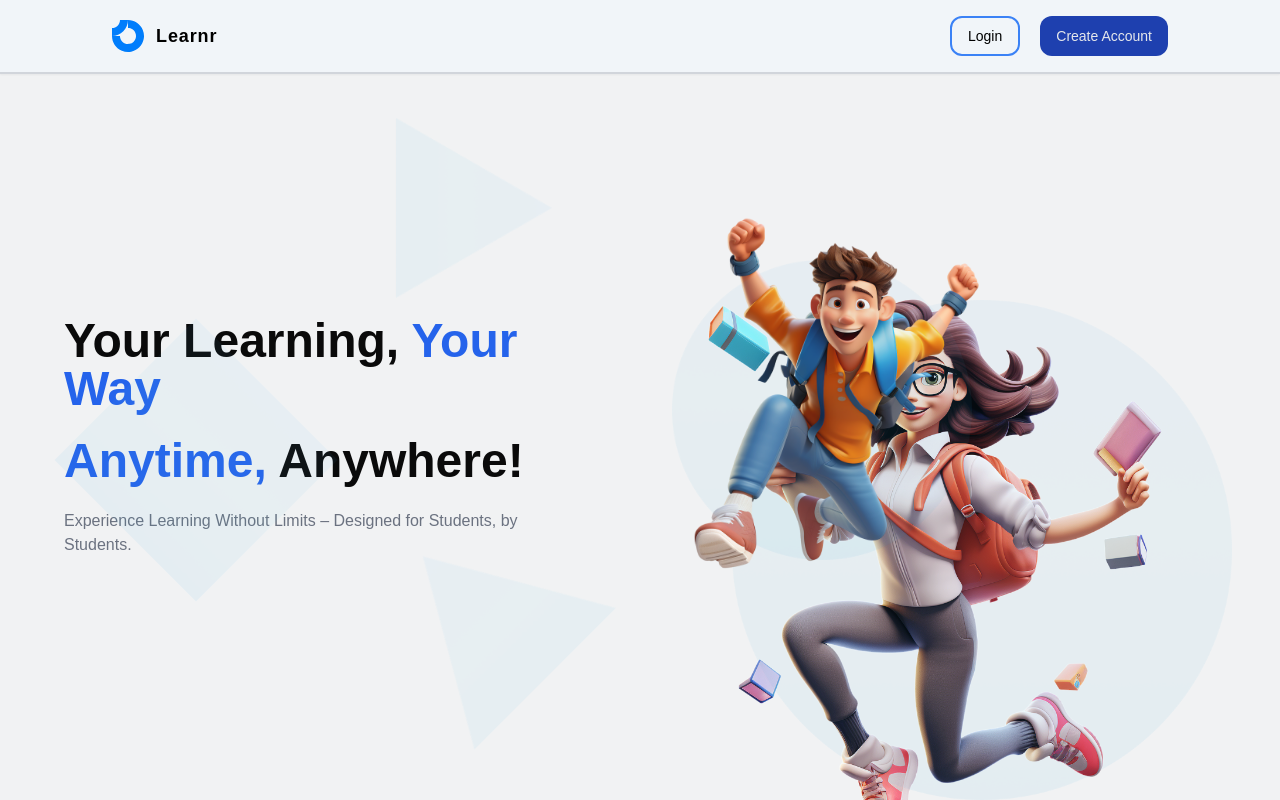
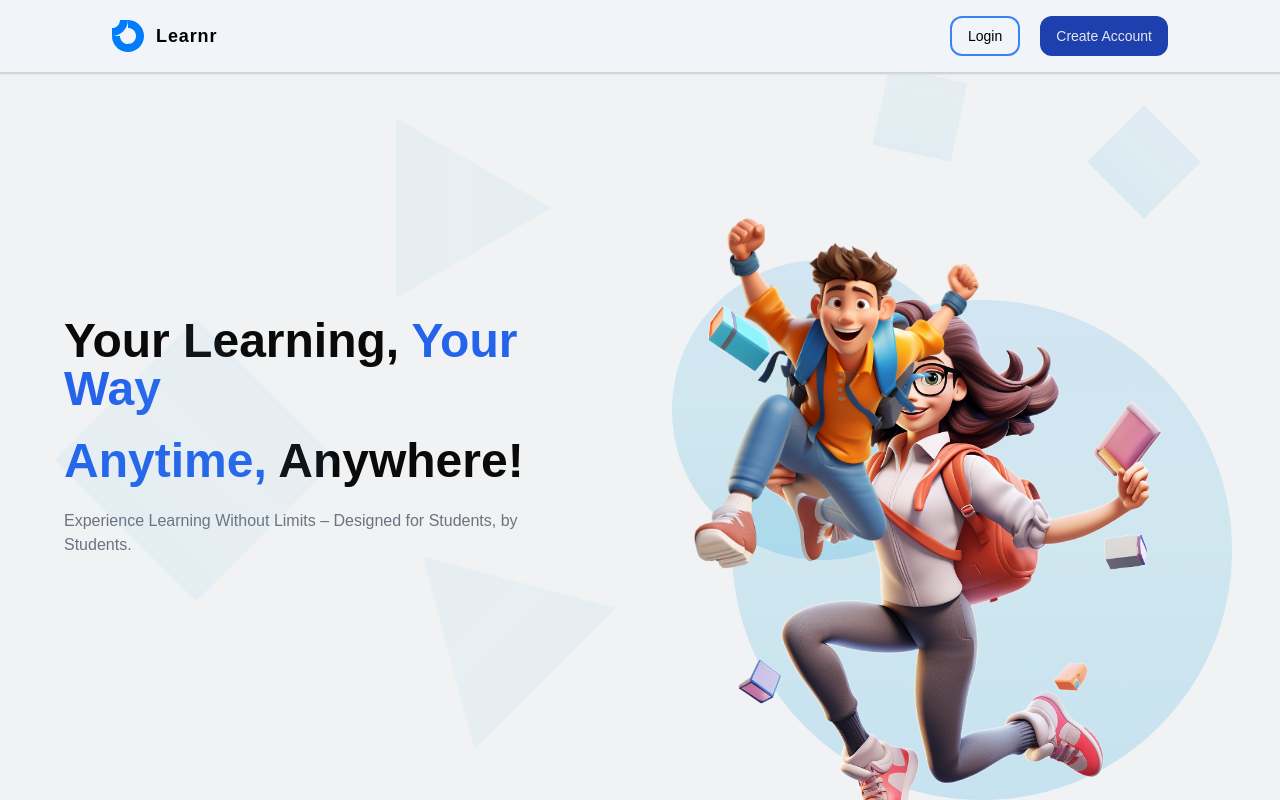
Before and after one commit to sudip-bht/learnr, a Next.js app in the folder exploreme/: page / in a window 1280 px wide. Built offline with nearby package versions, Linux system fonts and the light colour scheme.

Commit message:
minor changes

```diff
--- a/exploreme/src/app/(auth)/login/components/sign-in.jsx
+++ b/exploreme/src/app/(auth)/login/components/sign-in.jsx
@@ -31,7 +31,7 @@ const Login = () => {
 
   return (
     <div>
-      <form className="flex justify-center min-h-full flex-col space-y-4 bg-slate-50 p-14 rounded-3xl w-[600px] shadow-lg">
+      <form className="flex justify-center min-h-full flex-col space-y-4 bg-slate-50 p-14 rounded-3xl w-[600px] shadow-lg relative">
         <div className="space-y-6">
           <div className="flex flex-col space-y-2">
             <Label>Email</Label>
--- a/exploreme/src/app/(auth)/login/page.jsx
+++ b/exploreme/src/app/(auth)/login/page.jsx
@@ -3,7 +3,7 @@ import Login from './components/sign-in'
 
 const LoginPage = () => {
   return (
-    <div className='flex flex-col space-y-5 items-center min-h-screen py-10'>
+    <div className='flex flex-col space-y-5 items-center min-h-[calc(100vh-4.6rem)] py-10'>
       <h1 className='text-3xl font-semibold text-blue-600'>Login to Learnr</h1>
         <Login />
     </div>
--- a/exploreme/src/app/(auth)/signup/page.jsx
+++ b/exploreme/src/app/(auth)/signup/page.jsx
@@ -3,7 +3,7 @@ import SignUp from './components/sign-up'
 
 const SignupPage = () => {
   return (
-    <div className='flex flex-col space-y-5 items-center -mt-10 min-h-screen justify-center'>
+    <div className='flex flex-col space-y-5 items-center min-h-[calc(100vh-4.6rem)] py-8'>
       <h1 className='text-3xl font-semibold text-blue-600'>Signup to Learnr</h1>
       <SignUp />
     </div>
--- a/exploreme/src/app/page.js
+++ b/exploreme/src/app/page.js
@@ -5,13 +5,13 @@ import { useRouter } from "next/navigation";
 export default function Home() {
   const router = useRouter();
   return (
-    <div className="flex w-full items-center min-h-[calc(100vh-4.6rem)] relative">
+    <div className="flex w-full items-center min-h-[calc(100vh-4.6rem)] relative overflow-hidden">
       <div className="flex flex-col space-y-6 ml-16 w-[40%]">
         <h1 className="text-5xl font-semibold">Your Learning, <span className="text-blue-600">Your Way</span></h1>
         <h1 className="text-5xl font-semibold"><span className="text-blue-600">Anytime,</span> Anywhere!</h1>
         <h1 className="text-base font-medium text-gray-500">Experience Learning Without Limits – Designed for Students, by Students.</h1>
       </div>
-      <div className="absolute bottom-0 right-12">
+      <div className="absolute bottom-0 right-12 z-10">
         <Image
             className='object-contain w-[600px]'
             src="/edufly.png"
@@ -20,16 +20,16 @@ export default function Home() {
             alt="studyimg"
           />
       </div>
-      <div className="absolute bottom-0 right-12">
+      <div className="absolute bottom-0 right-12 z-5">
         <Image
-            className='object-contain w-[500px] opacity-30'
+            className='object-contain w-[500px]'
             src="/bg.png"
             width={1000}
             height={1000}
             alt="bgpng"
           />
       </div>
-      <div className="absolute bottom-52 left-[40rem]">
+      <div className="absolute bottom-52 left-[40rem] z-10">
         <Image
             className='object-contain w-[400px]'
             src="/edufly1.png"
@@ -40,7 +40,7 @@ export default function Home() {
       </div>
       <div className="absolute bottom-60 left-[42rem]">
         <Image
-            className='object-contain w-[300px] opacity-30'
+            className='object-contain w-[300px]'
             src="/bg.png"
             width={1000}
             height={1000}
@@ -74,6 +74,24 @@ export default function Home() {
             alt="bgpng"
           />
       </div>
+      <div className="absolute top-12 right-24 rotate-45">
+        <Image
+            className='object-contain w-[80px] opacity-60'
+            src="/rect.png"
+            width={1000}
+            height={1000}
+            alt="bgpng"
+          />
+      </div>
+      <div className="absolute top-0 right-80 rotate-12">
+        <Image
+            className='object-contain w-[80px] opacity-40'
+            src="/rect.png"
+            width={1000}
+            height={1000}
+            alt="bgpng"
+          />
+      </div>
     </div>
   );
 }
```
